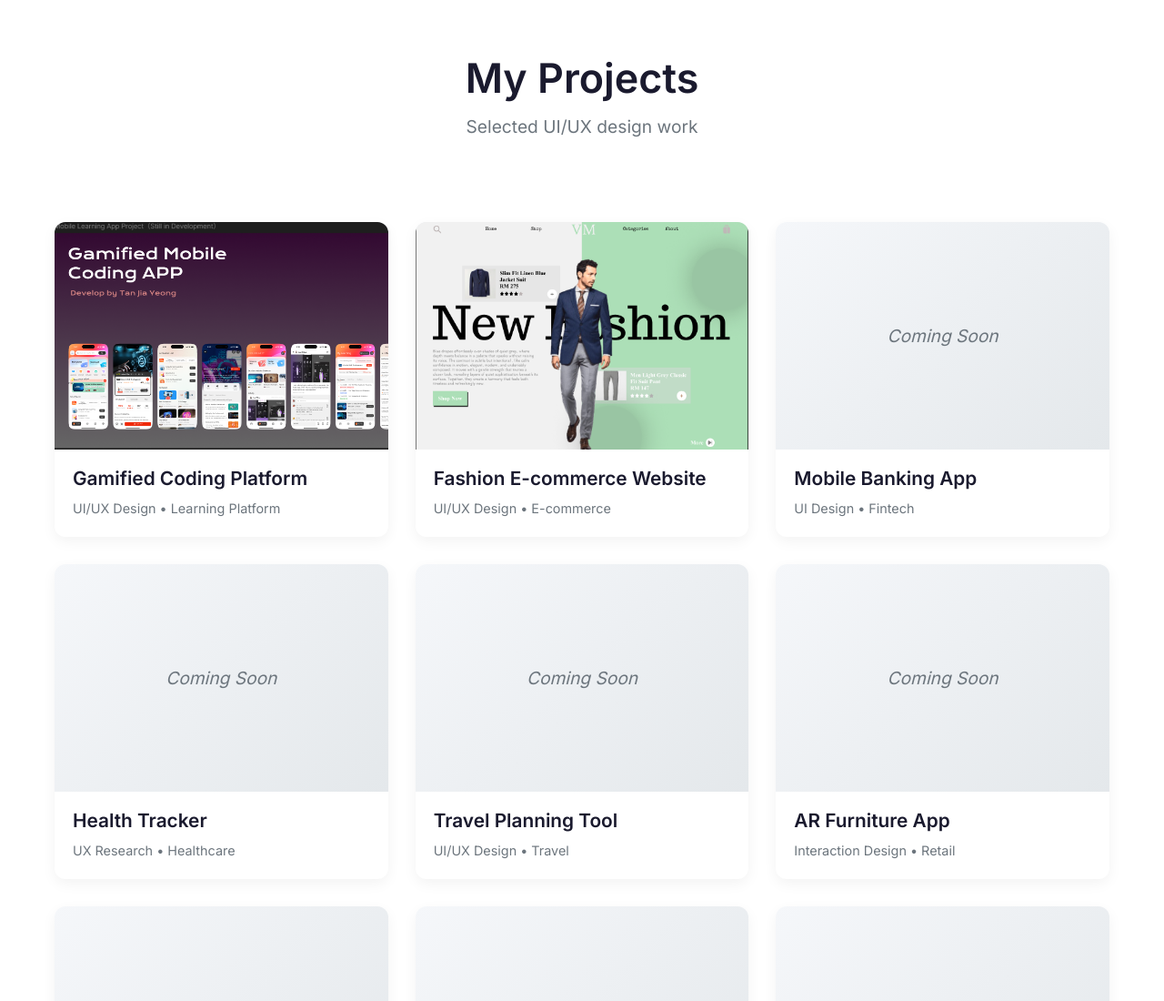
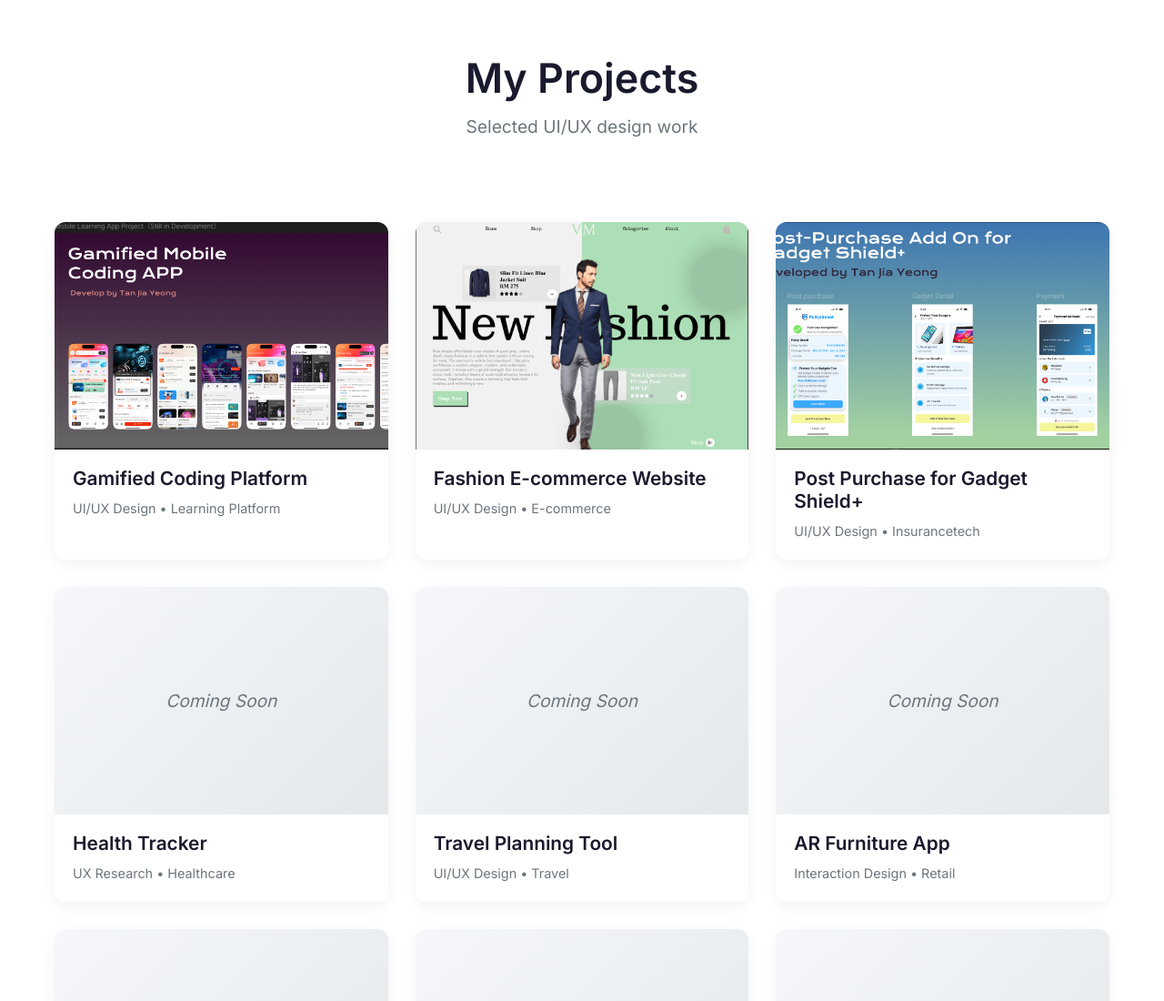
Before and after one commit to Jytan321/Portfolio-, a plain HTML site: page portfolio.html in a window 1280 px wide. Shown: the top 1100 px of the page at 91% size. Drawn offline with Linux system fonts and the light colour scheme.

Commit message:
Added Gadget Shield+

```diff
--- a/portfolio.html
+++ b/portfolio.html
@@ -36,11 +36,11 @@
 
             <!-- Project 2 -->
             <div class="project-card">
-                <a href="https://www.figma.com/design/g2CGdRGBYyvmq1vbSmp6KQ/Learning-Platform?node-id=706-472&t=xkwX4KDnq2Pgy6Az-1" target="_blank" class="project-link">
+                <a href="https://www.figma.com/design/g2CGdRGBYyvmq1vbSmp6KQ/Learning-Platform?node-id=706-472&t=O3S9HsRVbCaerHTl-1" target="_blank" class="project-link">
                     <div class="project-image">
                         <img src="img/FashionE-commerce.PNG" alt="Fashion E-commerce Website">
                         <div class="project-overlay">
-                            <span>View Case Study</span>
+                            <span>Click  to View</span>
                         </div>
                     </div>
                 </a>
@@ -51,13 +51,18 @@
             </div>
 
             <!-- Project 3-9 (Placeholders) -->
-            <div class="project-card placeholder">
-                <div class="project-image">
-                    <div class="coming-soon">Coming Soon</div>
-                </div>
+            <div class="project-card">
+                <a href="https://www.figma.com/design/NH3YaCoSdBWhPV575R7Xn7/UI-UX-Assignment?node-id=0-1&t=c44mhoA9eLgyOyKa-1" target="_blank" class="project-link">
+                    <div class="project-image">
+                        <img src="img/Post-Purchase Gadget Shield+.PNG" alt="Post-Purchase for Gadget Shield+">
+                        <div class="project-overlay">
+                            <span>Click  to View</span>
+                        </div>
+                    </div>
+                </a>
                 <div class="project-info">
-                    <h3>Mobile Banking App</h3>
-                    <p>UI Design • Fintech</p>
+                    <h3>Post Purchase for Gadget Shield+</h3>
+                    <p>UI/UX Design • Insurancetech</p>
                 </div>
             </div>
 
```
Also changed, not shown: img/Post-Purchase Gadget Shield+.PNG (added).
